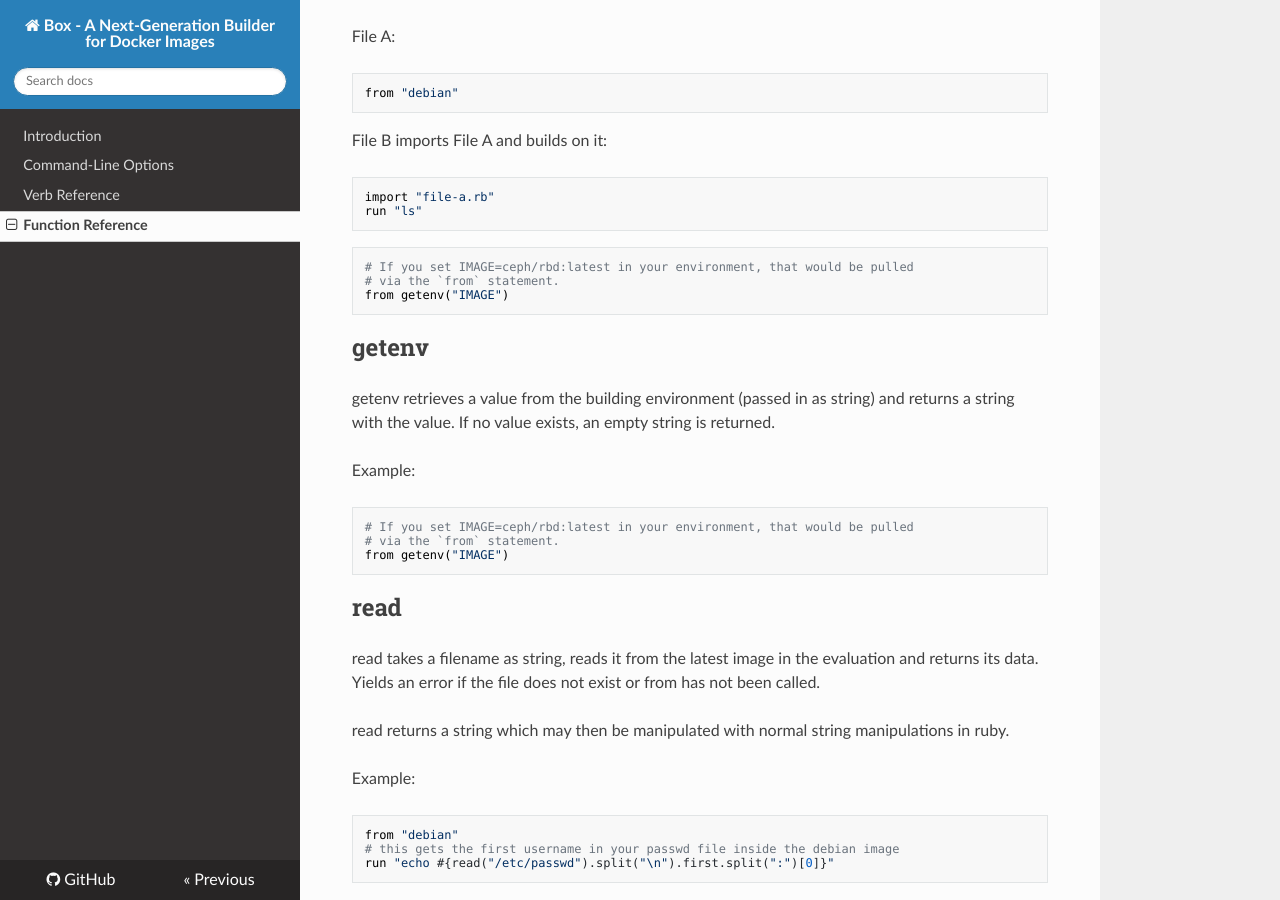
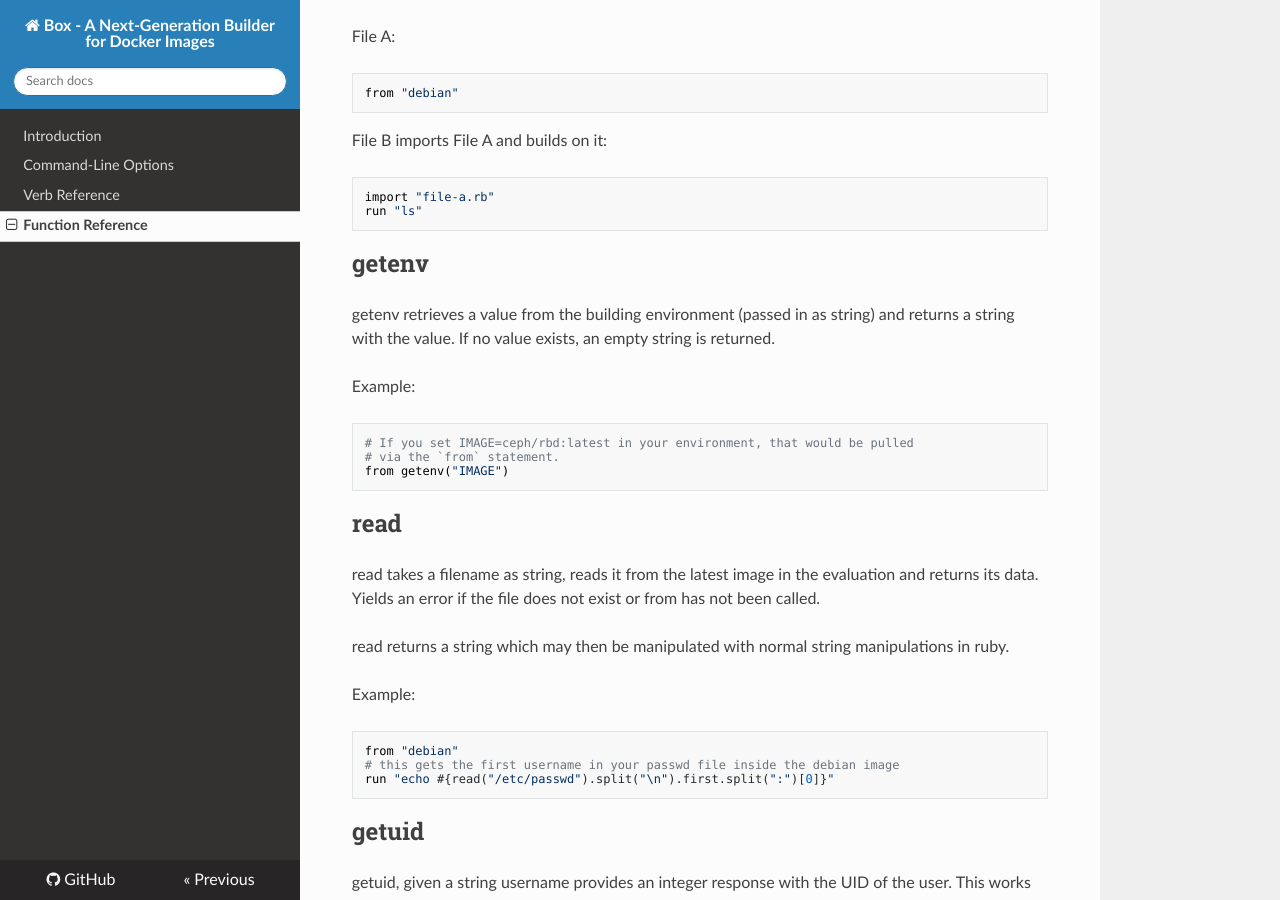
Before and after one commit to box-builder/box, an MkDocs documentation site: the page built from docs/functions.md, in a window 1280 px wide and 900 px high, scrolled down 468 px. Built offline with MkDocs 1.6.1, drawn with Linux system fonts in a browser that asks for light colours; nearby versions of some CDN libraries; old or Windows-style settings are respelled for this version of MkDocs.

Commit message:
docs: fix import docs
Signed-off-by: Erik Hollensbe <github@hollensbe.org>

````diff
--- a/docs/functions.md
+++ b/docs/functions.md
@@ -26,12 +26,6 @@ File B imports File A and builds on it:
 ```ruby
 import "file-a.rb"
 run "ls"
-```
-
-```ruby
-# If you set IMAGE=ceph/rbd:latest in your environment, that would be pulled
-# via the `from` statement.
-from getenv("IMAGE")
 ```
 
 ## getenv
````
